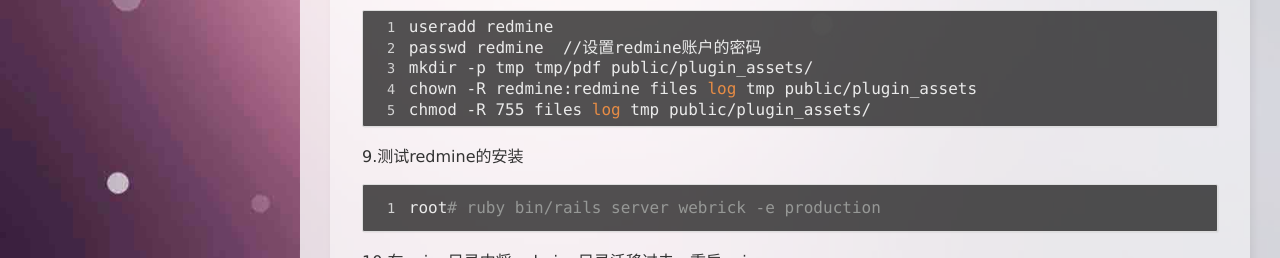
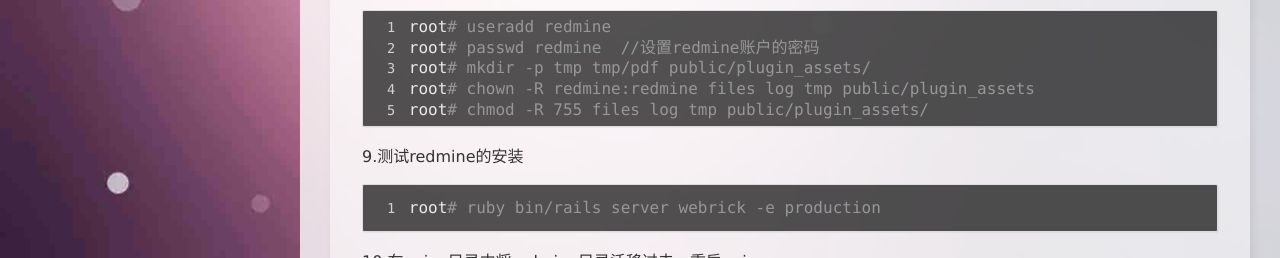
Before and after one commit to jcchan23/jcchan23.github.io, a plain HTML site: page 2016/07/26/Ubantu-Ruby-MySQL-Nginx-Redmine部署记录/index.html in a window 1280 px wide. Shown: the part 11742-12000 px from the top of the page. Drawn offline with nearby package versions, Linux system fonts and the light colour scheme; some packages are replaced by stand-ins of ours; a script that the page names is missing.

Commit message:
Site updated: 2016-08-25 15:37:11

```diff
--- a/2016/07/26/Ubantu-Ruby-MySQL-Nginx-Redmine部署记录/index.html
+++ b/2016/07/26/Ubantu-Ruby-MySQL-Nginx-Redmine部署记录/index.html
@@ -43,7 +43,7 @@
 <meta property="og:image" content="http://o9whp01jf.bkt.clouddn.com/Images/redmine/20.png">
 <meta property="og:image" content="http://o9whp01jf.bkt.clouddn.com/Images/redmine/21.png">
 <meta property="og:image" content="http://o9whp01jf.bkt.clouddn.com/Images/redmine/22.png">
-<meta property="og:updated_time" content="2016-08-25T07:30:36.996Z">
+<meta property="og:updated_time" content="2016-08-25T07:37:00.021Z">
 <meta name="twitter:card" content="summary">
 <meta name="twitter:title" content="Ubuntu + Ruby + MySQL + Nginx + Redmine部署记录">
 <meta name="twitter:description" content="学习Ubuntu和CentOS的不同，第一次用Ubuntu-Server去部署服务器，由于和CentOS有很大的不同，踩了不少坑，因此把部署过程记录分享给大家。">
@@ -395,7 +395,7 @@
 <p>7.生成redmine的数据库表结构和初始化数据</p>
 <figure class="highlight bash"><table><tr><td class="gutter"><pre><div class="line">1</div><div class="line">2</div></pre></td><td class="code"><pre><div class="line">root<span class="comment"># RAILS_ENV=production rake db:migrate    //生成表结构</span></div><div class="line">root<span class="comment"># RAILS_ENV=production rake redmine:load_default_data //初始化数据</span></div></pre></td></tr></table></figure>
 <p><img src="http://o9whp01jf.bkt.clouddn.com/Images/redmine/22.png" alt="图片22"><br>8.创建上传文件的目录和设置文件夹的权限</p>
-<figure class="highlight bash"><table><tr><td class="gutter"><pre><div class="line">1</div><div class="line">2</div><div class="line">3</div><div class="line">4</div><div class="line">5</div></pre></td><td class="code"><pre><div class="line">useradd redmine</div><div class="line">passwd redmine  //设置redmine账户的密码</div><div class="line">mkdir -p tmp tmp/pdf public/plugin_assets/</div><div class="line">chown -R redmine:redmine files <span class="built_in">log</span> tmp public/plugin_assets</div><div class="line">chmod -R 755 files <span class="built_in">log</span> tmp public/plugin_assets/</div></pre></td></tr></table></figure>
+<figure class="highlight bash"><table><tr><td class="gutter"><pre><div class="line">1</div><div class="line">2</div><div class="line">3</div><div class="line">4</div><div class="line">5</div></pre></td><td class="code"><pre><div class="line">root<span class="comment"># useradd redmine</span></div><div class="line">root<span class="comment"># passwd redmine  //设置redmine账户的密码</span></div><div class="line">root<span class="comment"># mkdir -p tmp tmp/pdf public/plugin_assets/</span></div><div class="line">root<span class="comment"># chown -R redmine:redmine files log tmp public/plugin_assets</span></div><div class="line">root<span class="comment"># chmod -R 755 files log tmp public/plugin_assets/</span></div></pre></td></tr></table></figure>
 <p>9.测试redmine的安装</p>
 <figure class="highlight bash"><table><tr><td class="gutter"><pre><div class="line">1</div></pre></td><td class="code"><pre><div class="line">root<span class="comment"># ruby bin/rails server webrick -e production</span></div></pre></td></tr></table></figure>
 <p>10.在nginx目录中将redmine目录迁移过去，重启nginx</p>
```
